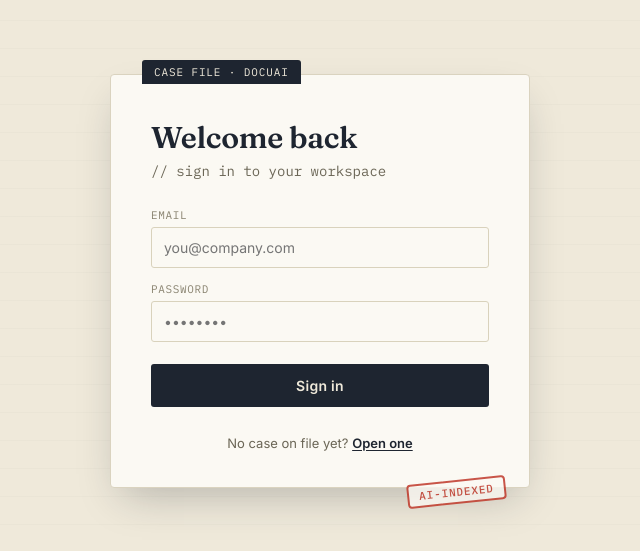
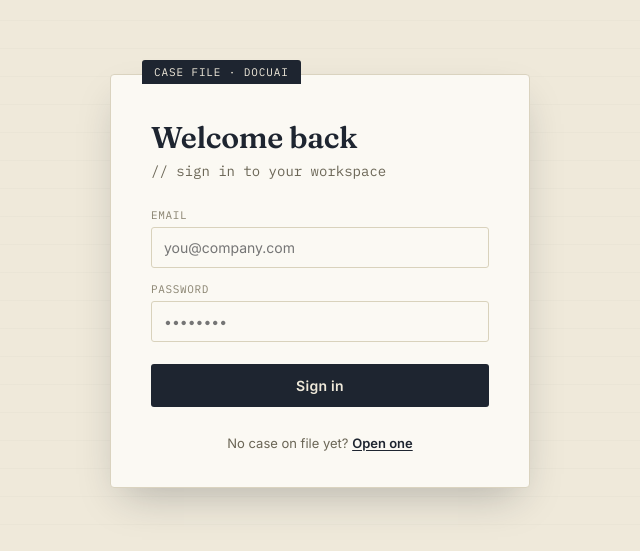
Before and after one commit to mariamghalechyan/Docuai, a React app in the folder frontend/: page / in a window 1280 px wide. Shown: the part 119-670 px from the top of the page, without its empty margins (320-960 px from the left). Built offline with nearby package versions, Linux system fonts and the light colour scheme; the HTML template or start-up script is replaced by a standard one.

Commit message:
Remove AI-INDEXED stamp from login page

```diff
--- a/frontend/src/pages/Login.jsx
+++ b/frontend/src/pages/Login.jsx
@@ -105,15 +105,7 @@ export default function Login() {
           </p>
         </div>
 
-        {/* Stamp mark, bottom right of the card */}
-        <div style={{
-          position: 'absolute', bottom: -16, right: 24, transform: 'rotate(-6deg)',
-          border: '2px solid #C0392B', color: '#C0392B', borderRadius: 4,
-          padding: '3px 10px', fontFamily: "'IBM Plex Mono', monospace", fontSize: 11,
-          fontWeight: 500, letterSpacing: '0.08em', opacity: 0.85, background: 'rgba(251,249,243,0.9)'
-        }}>
-          AI-INDEXED
-        </div>
+
       </div>
     </div>
   )
```
